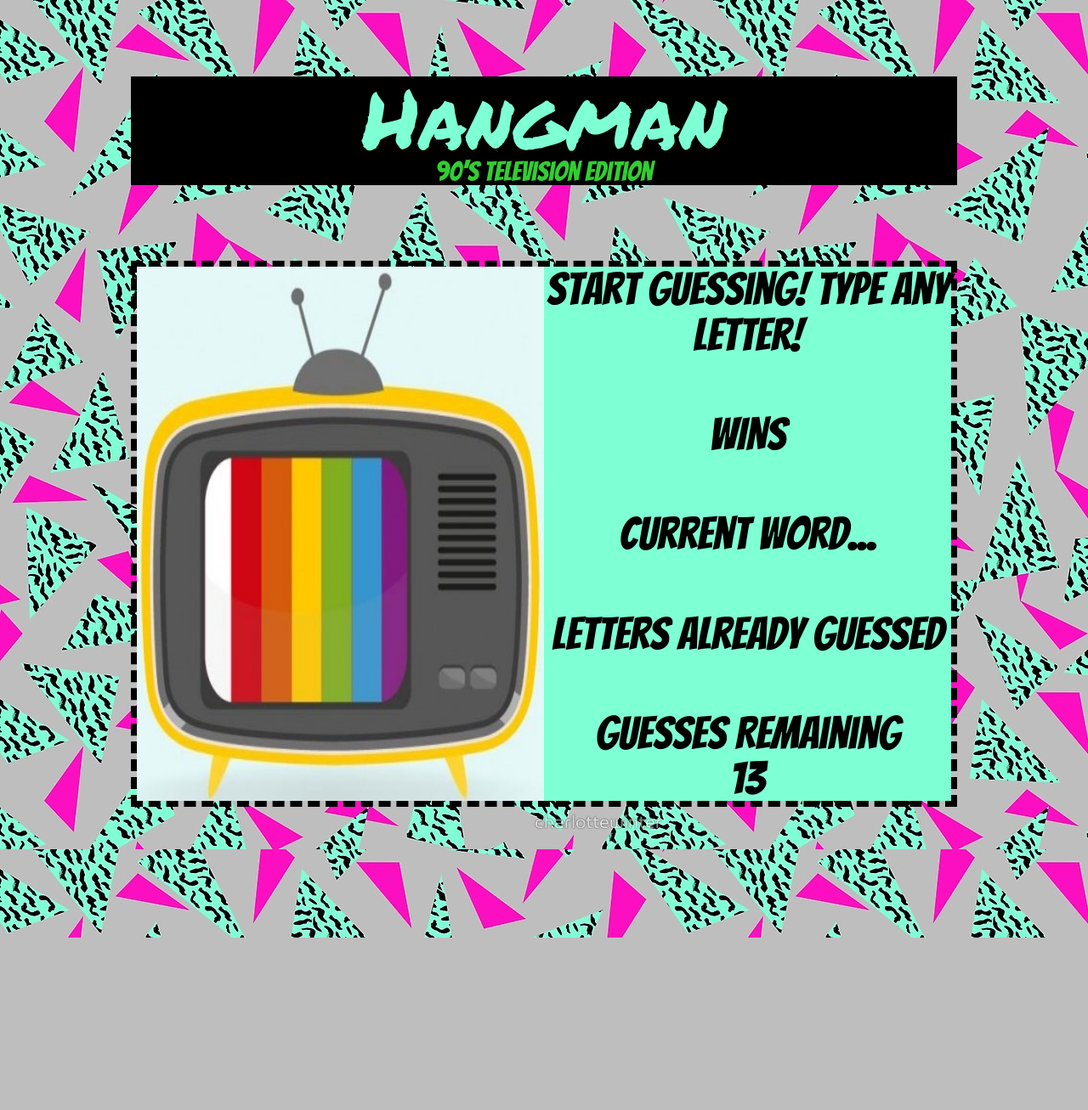
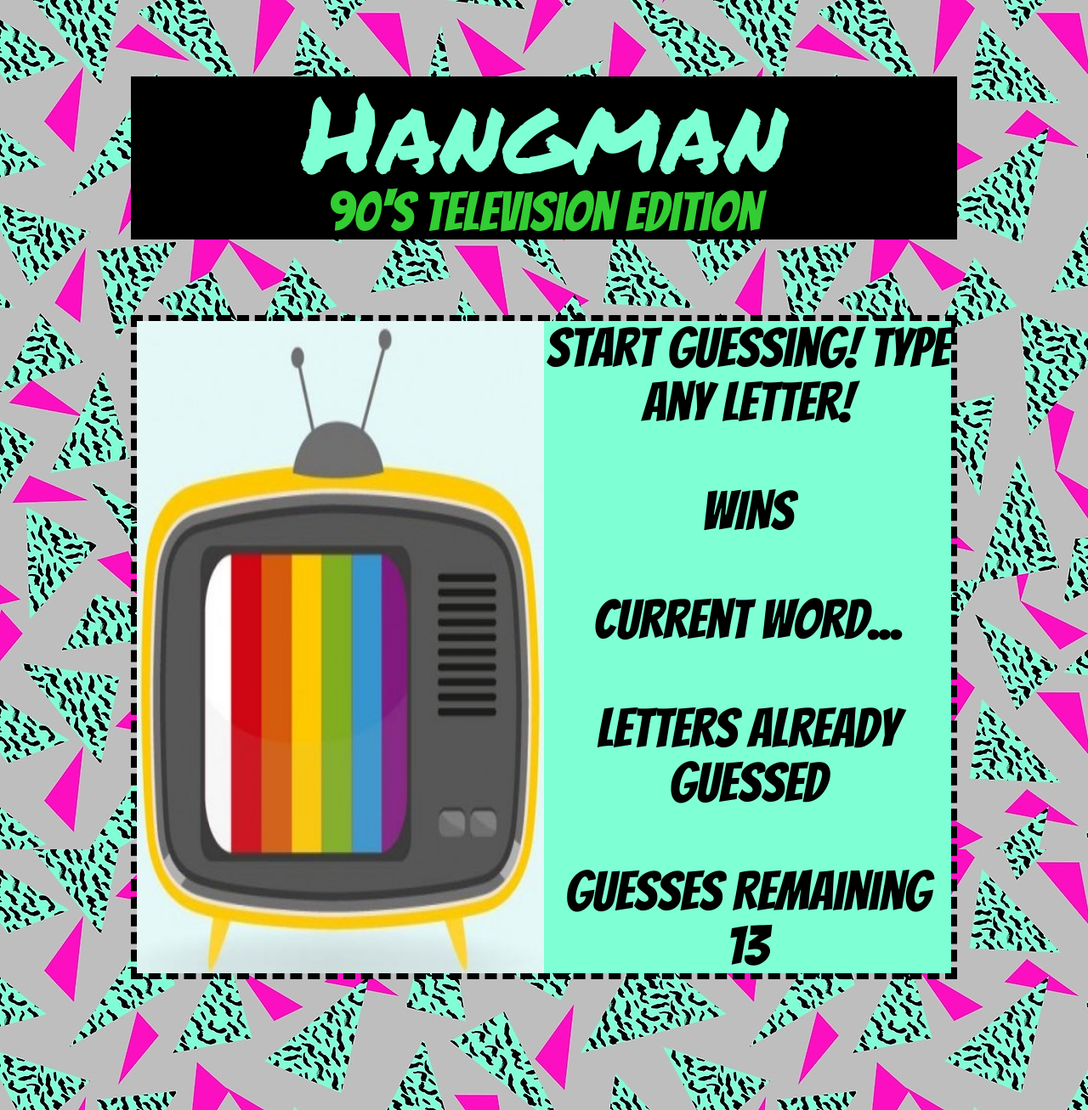
Before and after one commit to NoelAnnParisi/Hangman-Game, a PHP site: page / in a window 1280 px wide. Shown: the whole page at 85% size. Before the commit the page ends 1104 px from the top, so only its background shows below. Run offline with PHP 8.4, Linux system fonts and the light colour scheme.

Commit message:
Viewport width for fonts

```diff
--- a/assets/css/style.css
+++ b/assets/css/style.css
@@ -10,14 +10,14 @@
 
 h1 {
 	color: aquamarine;
-    font-size: 6em;
+    font-size: 10vw;
     font-family: 'Permanent Marker', cursive;
 
 }
 
 h2 {
 	color:limegreen;
-	font-size: 2em;
+	font-size: 5vw;
 	font-family: 'Bangers', cursive;
 }
 
@@ -27,7 +27,7 @@
 }
 
 .smallertext {
-	font-size:smaller;
+	font-size:5vw;
 }
 
 #restart {
```
